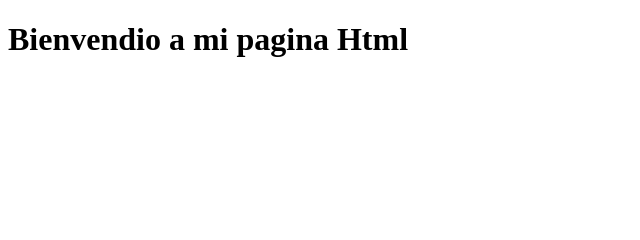
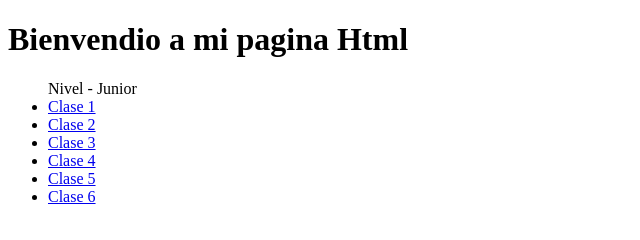
Before and after one commit to DAles5/Index_Prueba, a plain HTML site: page index.html in a window 1280 px wide. Shown: the whole page, without its empty margins (0-640 px from the left). Drawn offline with Linux system fonts and the light colour scheme.

Commit message:
Agregue la clase numero 1 y modifique el index

```diff
--- a/index.html
+++ b/index.html
@@ -4,8 +4,20 @@
     <meta charset="UTF-8">
     <meta name="viewport" content="width=device-width, initial-scale=1.0">
     <title>Document</title>
+    <link rel="stylesheet" href="/css/style.css">
 </head>
 <body>
     <h1>Bienvendio a mi pagina Html</h1>
+    <nav>
+        <ul>
+            Nivel - Junior
+            <li><a href="Clases/Clase1.html">Clase 1</a></li>
+            <li><a href="Clases/Clase1.html">Clase 2</a></li>
+            <li><a href="Clases/Clase1.html">Clase 3</a></li>
+            <li><a href="Clases/Clase1.html">Clase 4</a></li>
+            <li><a href="Clases/Clase1.html">Clase 5</a></li>
+            <li><a href="Clases/Clase1.html">Clase 6</a></li>
+        </ul>
+    </nav>
 </body>
 </html>
```
Also changed, not shown: Clases/Clase1.html (added, +12 -0 lines), Js/Curso Javascript/Clase1.js (added, +10 -0 lines).
